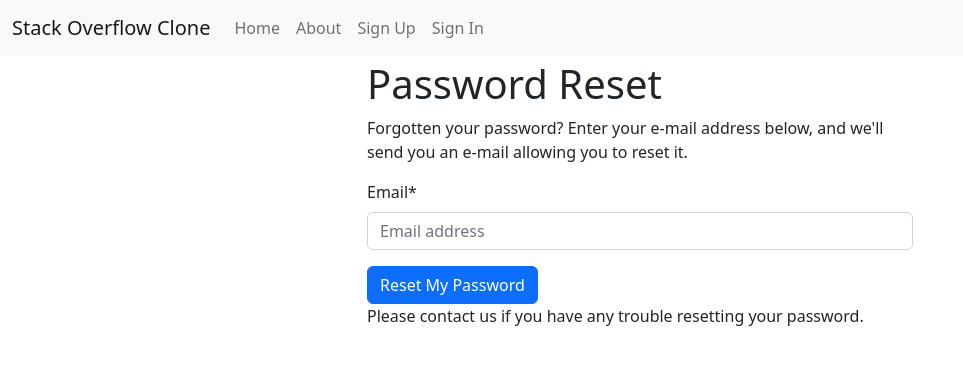
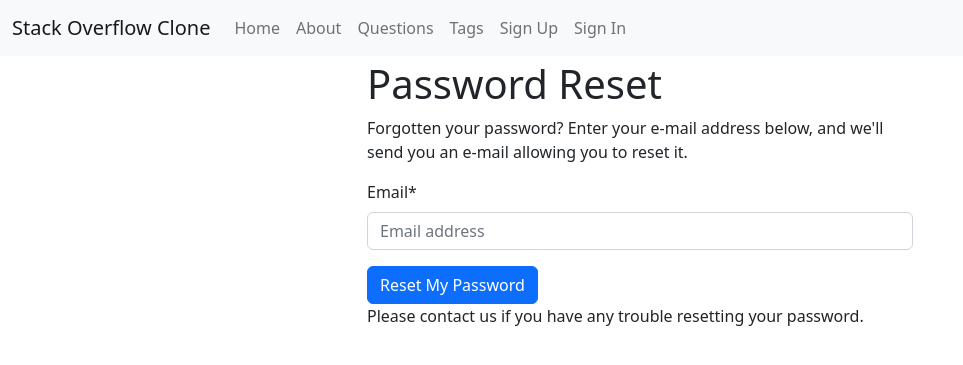
Before and after one commit to valed-dm/soclone, a Django app: page /accounts/password/reset/ in a window 1280 px wide. Shown: the top 365 px of the page, without its empty margins (0-963 px from the left). Run offline with Django 4.2, Linux system fonts and the light colour scheme; parts of the project's set-up code (start-up, migrations or seed data) failed here and were passed over; some libraries are stand-ins or nearby versions.

Commit message:
questions, tags added to navigation

```diff
--- a/soclone/templates/base.html
+++ b/soclone/templates/base.html
@@ -1,5 +1,6 @@
+{% load static i18n %}
 
-{% load static i18n %}<!DOCTYPE html>
+<!DOCTYPE html>
 {% get_current_language as LANGUAGE_CODE %}
 <html lang="{{ LANGUAGE_CODE }}">
   <head>
@@ -11,10 +12,8 @@
       {% endblock title %}
     </title>
     <meta name="viewport" content="width=device-width, initial-scale=1.0" />
-  <meta name="description"
-        content="A stackoverflow clone Django project" />
-  <meta name="author"
-        content="Dmitrii Valedinskii" />
+    <meta name="description" content="A stackoverflow clone Django project" />
+    <meta name="author" content="Dmitrii Valedinskii" />
     <link rel="icon" href="{% static 'images/favicons/favicon.ico' %}" />
     {% block css %}
       <!-- Latest compiled and minified Bootstrap CSS -->
@@ -25,18 +24,12 @@
             referrerpolicy="no-referrer" />
       <!-- Your stuff: Third-party CSS libraries go here -->
       <!-- This file stores project-specific CSS -->
-
-
       <link href="{% static 'css/project.css' %}" rel="stylesheet" />
-
-
     {% endblock css %}
-<!-- Le javascript
+    <!-- Latest javascript
   ================================================== -->
     {# Placed at the top of the document so pages load faster with defer #}
     {% block javascript %}
-
-
       <!-- Bootstrap JS -->
       <script defer
               src="https://cdnjs.cloudflare.com/ajax/libs/bootstrap/5.2.3/js/bootstrap.min.js"
@@ -44,14 +37,8 @@
               crossorigin="anonymous"
               referrerpolicy="no-referrer"></script>
       <!-- Your stuff: Third-party javascript libraries go here -->
-
-
       <!-- place project specific Javascript in this file -->
-
-
       <script defer src="{% static 'js/project.js' %}"></script>
-
-
     {% endblock javascript %}
   </head>
   <body>
@@ -76,10 +63,15 @@
               <li class="nav-item">
                 <a class="nav-link" href="{% url 'about' %}">About</a>
               </li>
+              <li class="nav-item">
+                <a class="nav-link" href="{% url 'questions:questions' %}">Questions</a>
+              </li>
+              <li class="nav-item">
+                <a class="nav-link" href="{% url 'questions:tags' %}">Tags</a>
+              </li>
               {% if request.user.is_authenticated %}
                 <li class="nav-item">
-                <a class="nav-link"
-                   href="{% url 'users:detail' request.user.pk %}">{% translate "My Profile" %}</a>
+                  <a class="nav-link" href="{% url 'users:detail' request.user.pk %}">{% translate "My Profile" %}</a>
                 </li>
                 <li class="nav-item">
                   {# URL provided by django-allauth/account/urls.py #}
```
Lines whose indentation alone changed are shown as unchanged.
